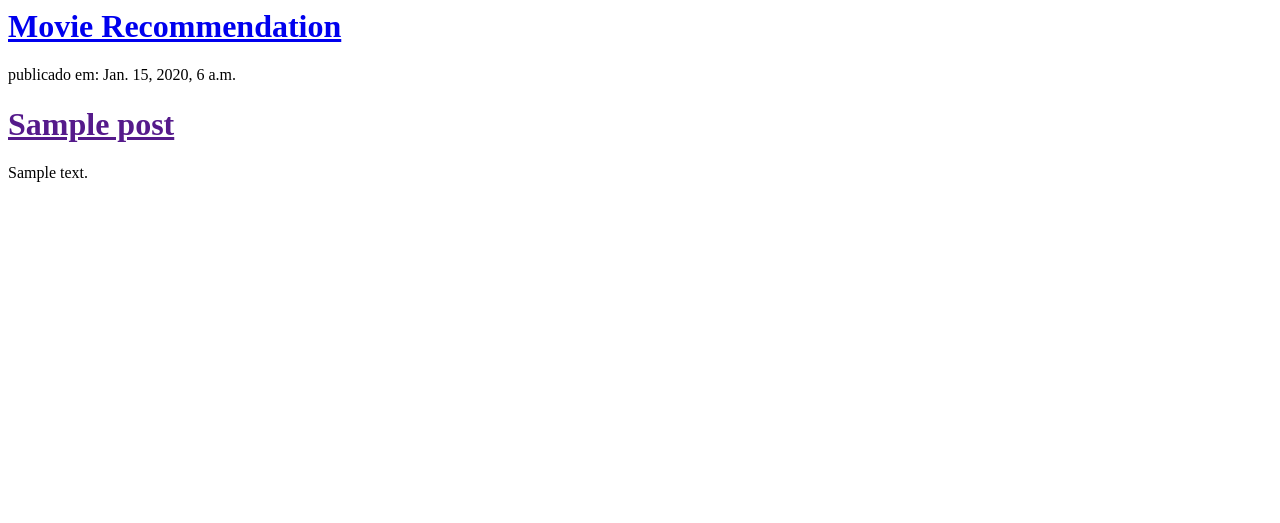
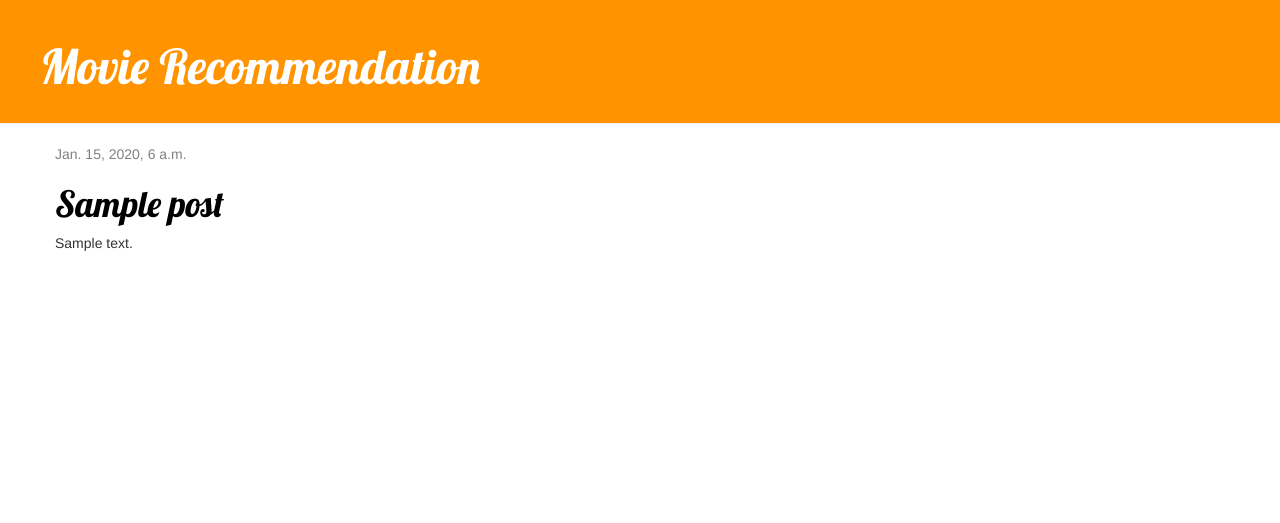
Before and after one commit to kidkmon/MovieRecommendation, a Django app: template movie/templates/movie/post_list.html in a window 1280 px wide. Shown: the top 523 px of the page. Run offline with Django 3.2, Linux system fonts and the light colour scheme; the template is opened without the code that fills it: values that come from a table or form of the project are taken from there, others are empty; tables that the repository leaves empty hold one stand-in row (values such as "Sample post"); some libraries are stand-ins or nearby versions.

Commit message:
Added view and template for detailed blog post as well as CSS for the site.

```diff
--- /dev/null
+++ b/movie/static/css/movie.css
@@ -0,0 +1,46 @@
+.page-header {
+    background-color: #ff9400;
+    margin-top: 0;
+    padding: 20px 20px 20px 40px;
+}
+
+.page-header h1, .page-header h1 a, .page-header h1 a:visited, .page-header h1 a:active {
+    color: #ffffff;
+    font-size: 36pt;
+    text-decoration: none;
+}
+
+.content {
+    margin-left: 40px;
+}
+
+h1, h2, h3, h4 {
+    font-family: 'Lobster', cursive;
+}
+
+.date {
+    color: #828282;
+}
+
+.save {
+    float: right;
+}
+
+.post-form textarea, .post-form input {
+    width: 100%;
+}
+
+.top-menu, .top-menu:hover, .top-menu:visited {
+    color: #ffffff;
+    float: right;
+    font-size: 26pt;
+    margin-right: 20px;
+}
+
+.post {
+    margin-bottom: 70px;
+}
+
+.post h1 a, .post h1 a:visited {
+    color: #000000;
+}
--- /dev/null
+++ b/movie/templates/movie/base.html
@@ -0,0 +1,27 @@
+{% load staticfiles %}
+
+<html>
+
+<head>
+    <title>Movie Recommendation</title>
+    <link rel="stylesheet" href="//maxcdn.bootstrapcdn.com/bootstrap/3.2.0/css/bootstrap.min.css">
+    <link rel="stylesheet" href="//maxcdn.bootstrapcdn.com/bootstrap/3.2.0/css/bootstrap-theme.min.css">
+    <link href="//fonts.googleapis.com/css?family=Lobster&subset=latin,latin-ext" rel="stylesheet" type="text/css">
+    <link rel="stylesheet" href="{% static 'css/movie.css' %}">
+</head>
+
+<body>
+    <div class="page-header">
+        <h1><a href="/">Movie Recommendation</a></h1>
+    </div>
+    <div class="content container">
+        <div class="row">
+            <div class="col-md-8">
+                {% block content %}
+                {% endblock %}
+            </div>
+        </div>
+    </div>
+</body>
+
+</html>
--- a/movie/templates/movie/post_list.html
+++ b/movie/templates/movie/post_list.html
@@ -1,15 +1,13 @@
-<html>
-<body>
-    <div>
-        <h1><a href="/">Movie Recommendation</a></h1>
-    </div>
+{% extends 'movie/base.html' %}
 
+{% block content %}
     {% for post in posts %}
-        <div>
-            <p>publicado em: {{ post.published_date }}</p>
-            <h1><a href="">{{ post.title }}</a></h1>
+        <div class="post">
+            <div class="date">
+                {{ post.published_date }}
+            </div>
+            <h1><a href="{% url 'post_detail' pk=post.pk %}">{{ post.title }}</a></h1>
             <p>{{ post.text|linebreaksbr }}</p>
         </div>
     {% endfor %}
-</body>
-</html>
+{% endblock %}
--- a/movie/urls.py
+++ b/movie/urls.py
@@ -3,4 +3,5 @@ from . import views
 
 urlpatterns = [
     path('', views.post_list, name='post_list'),
+    path('post/<int:pk>/', views.post_detail, name='post_detail'),
 ]
--- a/movie/views.py
+++ b/movie/views.py
@@ -1,7 +1,11 @@
-from django.shortcuts import render
+from django.shortcuts import render, get_object_or_404
 from django.utils import timezone
 from .models import Post
 
 def post_list(request):
     posts = Post.objects.filter(published_date__lte=timezone.now()).order_by('published_date')
     return render(request, 'movie/post_list.html', {'posts': posts})
+
+def post_detail(request, pk):
+    post = get_object_or_404(Post, pk=pk)
+    return render(request, 'movie/post_detail.html', {'post': post})
```
Also changed, not shown: movie/templates/movie/post_detail.html (added, +13 -0 lines).
